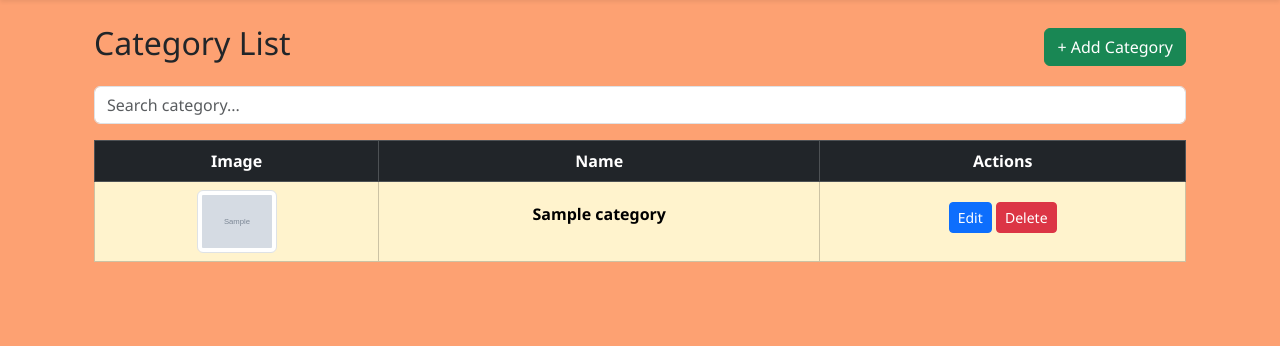
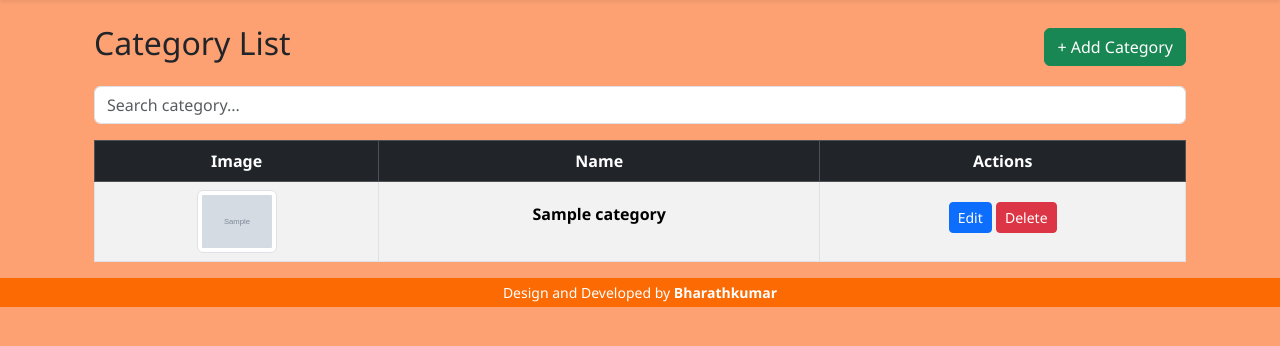
Before and after one commit to bharathkumar9312/Bakery-management-system, a Django app: page /products/categories/ in a window 1280 px wide. Shown: the part 56-402 px from the top of the page. Run offline with Django 5.2, Linux system fonts and the light colour scheme; tables that the repository leaves empty hold one stand-in row (values such as "Sample post"); grey boxes marked "Sample" are stand-in pictures; some libraries are stand-ins or nearby versions.

Commit message:
add fotter

```diff
--- a/products/templates/products/category_list.html
+++ b/products/templates/products/category_list.html
@@ -10,7 +10,7 @@
 
     <input type="text" id="searchInput" class="form-control mb-3" placeholder="Search category...">
 
-    <table class="table table-bordered table-hover text-center table-warning" id="categoryTable">
+    <table class="table table-bordered table-striped text-center" id="categoryTable">
 
         <thead class="table-dark">
             <tr>
--- a/templates/base.html
+++ b/templates/base.html
@@ -162,6 +162,8 @@
 {% block scripts_extra %}
 {# Burger animation JS #}
 {% endblock scripts_extra %}
-
+<footer class="text-center py-1 mt-2" style="background-color: #fc6a03; color: white; font-size: 14px;">
+  <p class="mb-0">Design and Developed by <strong>Bharathkumar</strong></p>
+</footer>
 </body>
 </html>
```
Also changed, not shown: 2 other files.
